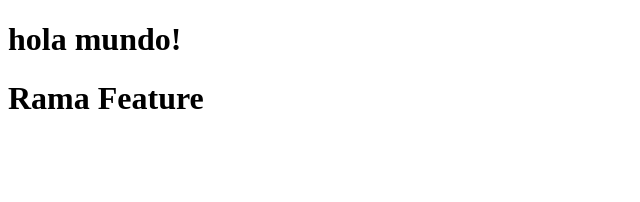
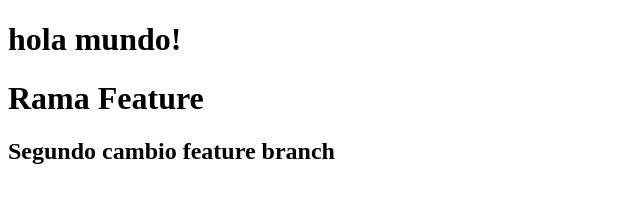
Before and after one commit to sosoriogomez/Test1, a plain HTML site: page index.html in a window 1280 px wide. Shown: the whole page, without its empty margins (0-640 px from the left). Drawn offline with Linux system fonts and the light colour scheme.

Commit message:
primera prueba github

```diff
--- a/index.html
+++ b/index.html
@@ -8,5 +8,6 @@
 <body>
     <h1>hola mundo!</h1>
     <h1>Rama Feature</h1>
+    <h2>Segundo cambio feature branch</h2>
 </body>
 </html>
```
